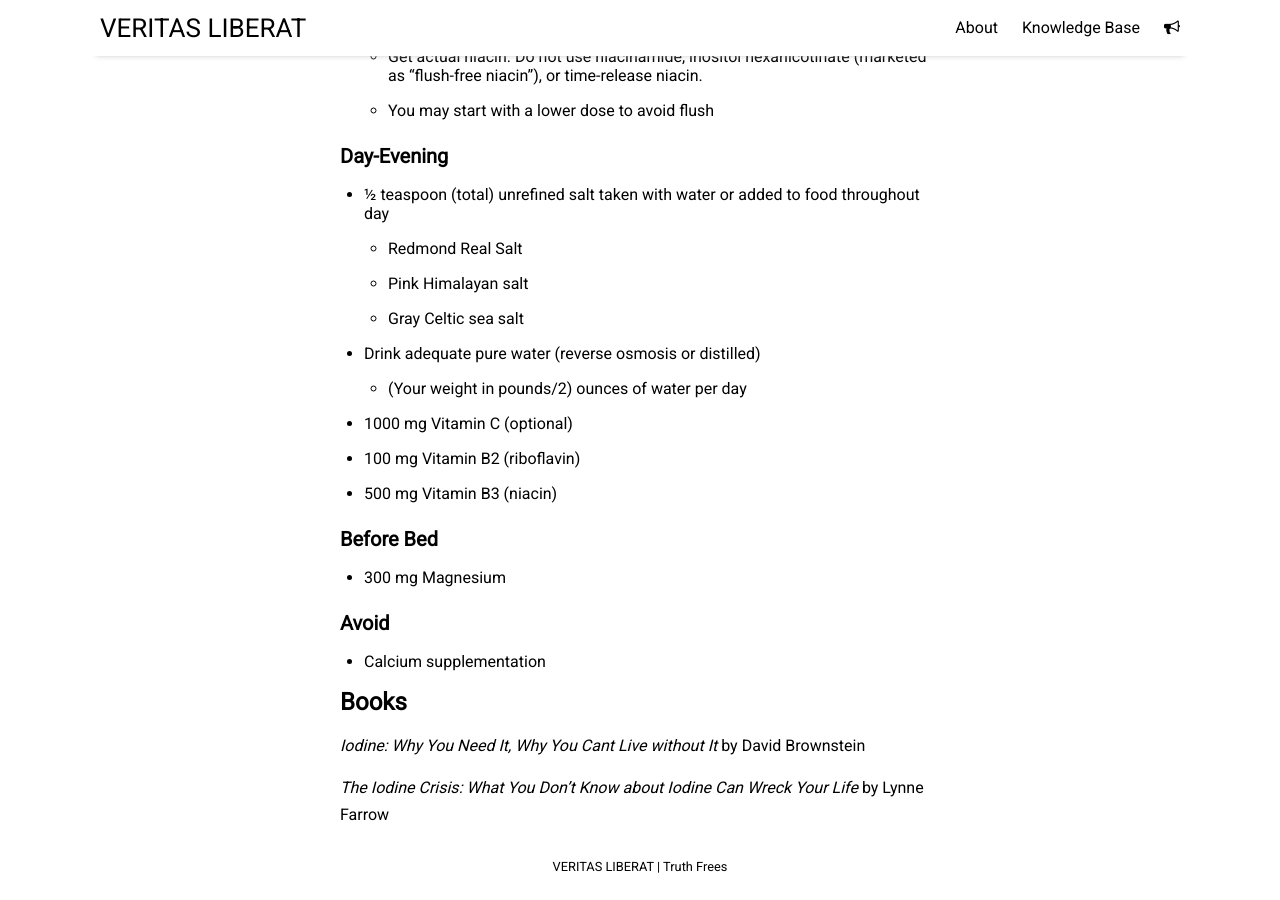
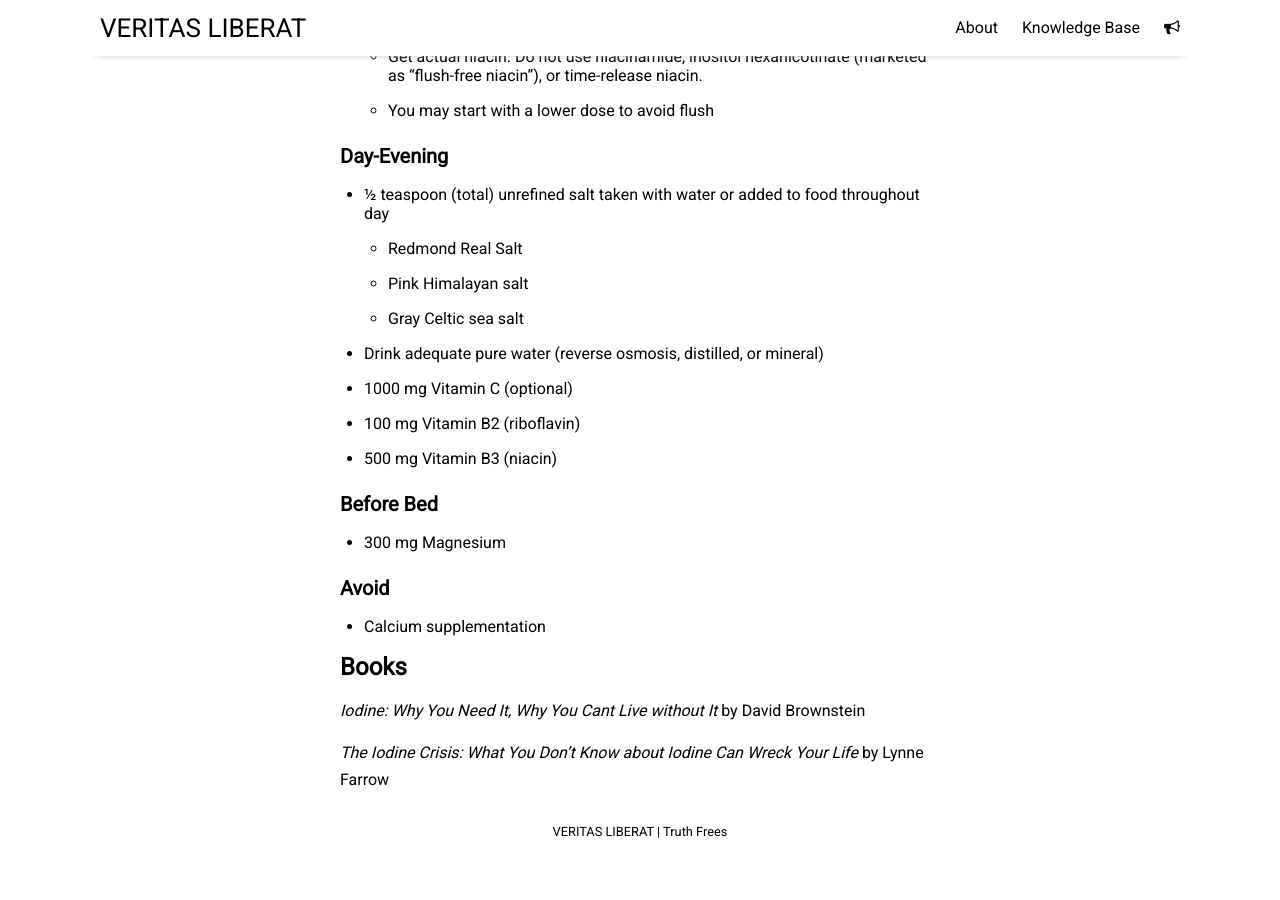
Before and after one commit to VeritasLiberat/VeritasLiberat.github.io, a Jekyll site: the page built from knowledge_base/Nutrition/What Our Body Needs/Minerals/Iodine/iodine.md, in a window 1280 px wide and 900 px high, scrolled down 2183 px. Built offline with Jekyll 4.4.1, drawn with Linux system fonts in a browser that asks for light colours; nearby versions of some CDN libraries; after the commit the page ends 3048 px from its top, so only the background shows below that.

Commit message:
Change water recommendations and add WP pics

```diff
--- a/knowledge_base/Nutrition/What Our Body Needs/Minerals/Iodine/iodine.md
+++ b/knowledge_base/Nutrition/What Our Body Needs/Minerals/Iodine/iodine.md
@@ -61,8 +61,7 @@ The following may be taken on an empty stomach with a glass of water. Take with
   * Redmond Real Salt
   * Pink Himalayan salt
   * Gray Celtic sea salt
-* Drink adequate pure water (reverse osmosis or distilled)
-  * (Your weight in pounds/2) ounces of water per day
+* Drink adequate pure water (reverse osmosis, distilled, or mineral)
 * 1000 mg Vitamin C (optional)
 * 100 mg Vitamin B2 (riboflavin)
 * 500 mg Vitamin B3 (niacin)
```
Also changed, not shown: _posts/2020-07-20-Why Ancestral.md (+10 -0 lines), _posts/2021-01-12-Water.md (+1 -1 lines), assets/img/WP_Comparison.jpg (added), assets/img/WP_Skulls.jpg (added), 1 other file.
